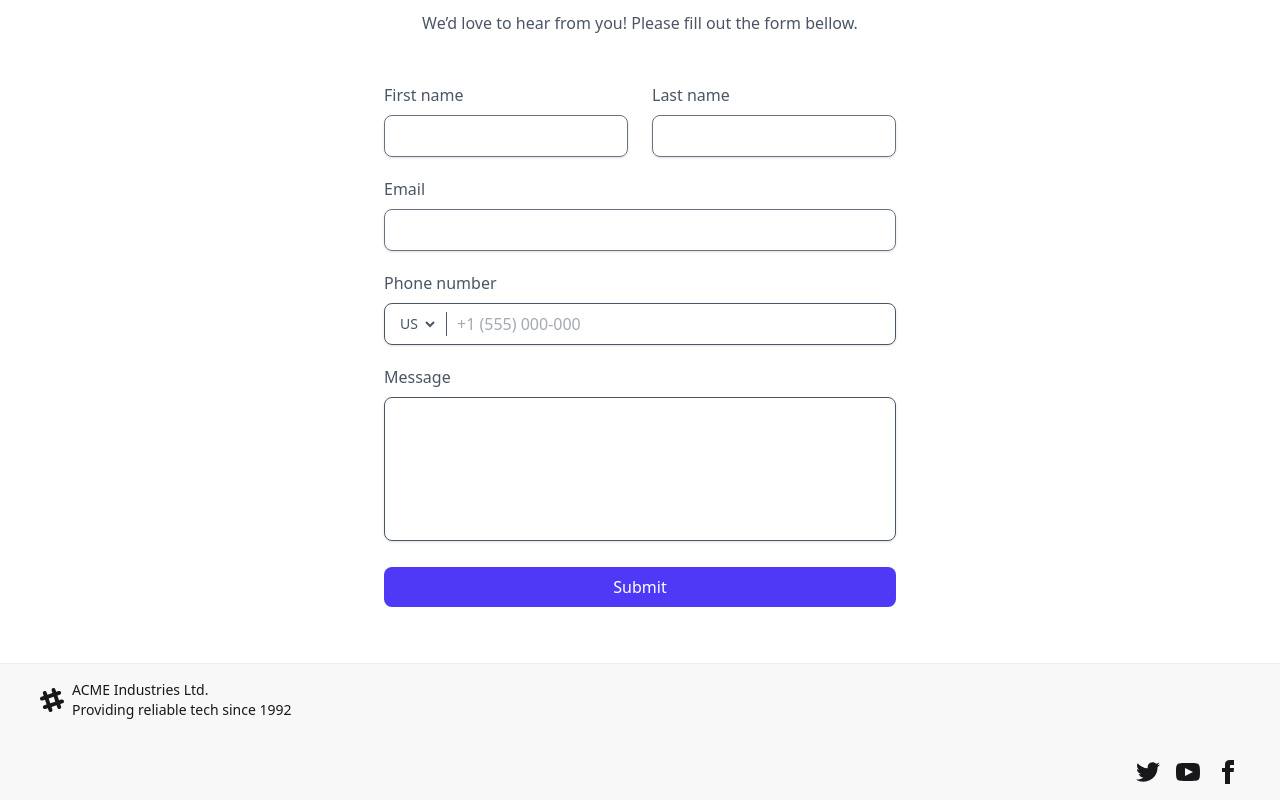
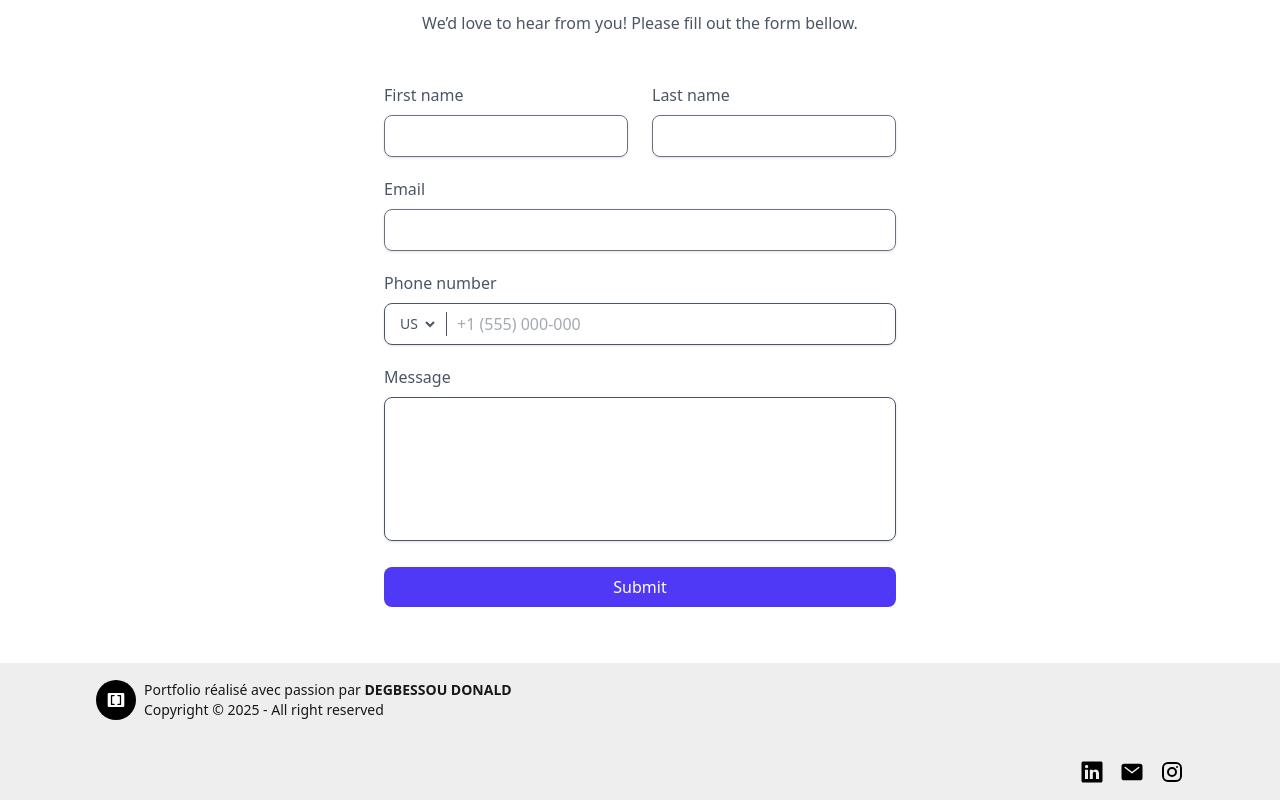
Before and after one commit to degbessou/Mon_Potfolio, a React (Vite) app in the folder Client/: page / in a window 1280 px wide. Shown: the part 3232-4032 px from the top of the page. Built offline with nearby package versions, Linux system fonts and the light colour scheme.

Commit message:
Finalisation du footer avec ajout des différents icons et liens

```diff
--- a/Client/package.json
+++ b/Client/package.json
@@ -14,6 +14,7 @@
     "daisyui": "^5.0.35",
     "react": "^19.1.0",
     "react-dom": "^19.1.0",
+    "react-icons": "^5.5.0",
     "tailwindcss": "^4.1.5"
   },
   "devDependencies": {
--- a/Client/src/components/Footer.jsx
+++ b/Client/src/components/Footer.jsx
@@ -3,59 +3,41 @@ import "../styles/font.css";
 
 const Footer = () => {
     return (
-        <footer className="footer bg-base-200 text-base-content border-base-300 border-t px-10 py-4">
+        <footer className="footer bg-base-300 text-base-content border-base-300 border-t px-24 py-4">
             <aside className="grid-flow-col items-center">
-                <svg
-                    width="24"
-                    height="24"
-                    viewBox="0 0 24 24"
-                    xmlns="http://www.w3.org/2000/svg"
-                    fillRule="evenodd"
-                    clipRule="evenodd"
-                    className="fill-current">
-                    <path
-                        d="M22.672 15.226l-2.432.811.841 2.515c.33 1.019-.209 2.127-1.23 2.456-1.15.325-2.148-.321-2.463-1.226l-.84-2.518-5.013 1.677.84 2.517c.391 1.203-.434 2.542-1.831 2.542-.88 0-1.601-.564-1.86-1.314l-.842-2.516-2.431.809c-1.135.328-2.145-.317-2.463-1.229-.329-1.018.211-2.127 1.231-2.456l2.432-.809-1.621-4.823-2.432.808c-1.355.384-2.558-.59-2.558-1.839 0-.817.509-1.582 1.327-1.846l2.433-.809-.842-2.515c-.33-1.02.211-2.129 1.232-2.458 1.02-.329 2.13.209 2.461 1.229l.842 2.515 5.011-1.677-.839-2.517c-.403-1.238.484-2.553 1.843-2.553.819 0 1.585.509 1.85 1.326l.841 2.517 2.431-.81c1.02-.33 2.131.211 2.461 1.229.332 1.018-.21 2.126-1.23 2.456l-2.433.809 1.622 4.823 2.433-.809c1.242-.401 2.557.484 2.557 1.838 0 .819-.51 1.583-1.328 1.847m-8.992-6.428l-5.01 1.675 1.619 4.828 5.011-1.674-1.62-4.829z"></path>
+                <svg xmlns="http://www.w3.org/2000/svg" width="40" height="40" viewBox="0 0 40 40">
+                    <defs>
+                        <clipPath id="squareClip">
+                            <rect x="0" y="0" width="40" height="40" rx="20" />
+                        </clipPath>
+                    </defs>
+                    <g clipPath="url(#squareClip)">
+                        <rect x="0" y="0" width="72" height="72" fill="#000000" />
+                        <g transform="translate(20 20)">
+                            <g transform="scale(0.08)">
+                                <g transform="translate(-128 -128)">
+                                    <path d="M216,40H40A16,16,0,0,0,24,56V200a16,16,0,0,0,16,16H216a16,16,0,0,0,16-16V56A16,16,0,0,0,216,40ZM104,176a8,8,0,0,1,0,16H72a8,8,0,0,1-8-8V72a8,8,0,0,1,8-8h32a8,8,0,0,1,0,16H80v96Zm88,8a8,8,0,0,1-8,8H152a8,8,0,0,1,0-16h24V80H152a8,8,0,0,1,0-16h32a8,8,0,0,1,8,8Z" fill="#FFFFFF"></path>
+                                </g>
+                            </g>
+                        </g>
+                    </g>
                 </svg>
                 <p>
-                    ACME Industries Ltd.
+                    Portfolio réalisé avec passion par <strong>DEGBESSOU DONALD</strong>
                     <br />
-                    Providing reliable tech since 1992
+                    <p>Copyright © {new Date().getFullYear()} - All right reserved</p>
                 </p>
             </aside>
             <nav className="md:place-self-center md:justify-self-end">
                 <div className="grid grid-flow-col gap-4">
-                    <a>
-                        <svg
-                            xmlns="http://www.w3.org/2000/svg"
-                            width="24"
-                            height="24"
-                            viewBox="0 0 24 24"
-                            className="fill-current">
-                            <path
-                                d="M24 4.557c-.883.392-1.832.656-2.828.775 1.017-.609 1.798-1.574 2.165-2.724-.951.564-2.005.974-3.127 1.195-.897-.957-2.178-1.555-3.594-1.555-3.179 0-5.515 2.966-4.797 6.045-4.091-.205-7.719-2.165-10.148-5.144-1.29 2.213-.669 5.108 1.523 6.574-.806-.026-1.566-.247-2.229-.616-.054 2.281 1.581 4.415 3.949 4.89-.693.188-1.452.232-2.224.084.626 1.956 2.444 3.379 4.6 3.419-2.07 1.623-4.678 2.348-7.29 2.04 2.179 1.397 4.768 2.212 7.548 2.212 9.142 0 14.307-7.721 13.995-14.646.962-.695 1.797-1.562 2.457-2.549z"></path>
-                        </svg>
+                    <a href="https://www.linkedin.com/in/donald-kenneth-degbessou-684b74149/">
+                        <svg xmlns="http://www.w3.org/2000/svg" viewBox="0 0 48 48" xmlns:xlink="http://www.w3.org/1999/xlink" xml:space="preserve" width="24" height="24"><path xmlns="http://www.w3.org/2000/svg" d="M41.64 3H6.59C4.673 3 3 4.378 3 6.27V41.4C3 43.305 4.673 45 6.589 45H41.63c1.926 0 3.37-1.707 3.37-3.6V6.27C45.011 4.379 43.556 3 41.64 3M16.02 38.01h-6.018V19.3h6.017zm-2.801-21.553h-.043c-1.926 0-3.173-1.434-3.173-3.228 0-1.827 1.28-3.227 3.249-3.227s3.173 1.39 3.216 3.227c0 1.794-1.248 3.228-3.25 3.228M38.01 38.009h-6.017V27.78c0-2.45-.875-4.125-3.052-4.125-1.663 0-2.648 1.125-3.086 2.22-.164.395-.208.93-.208 1.478V38.01H19.63V19.301h6.017v2.604c.876-1.247 2.244-3.042 5.426-3.042 3.95 0 6.938 2.604 6.938 8.217z"></path></svg>
                     </a>
-                    <a>
-                        <svg
-                            xmlns="http://www.w3.org/2000/svg"
-                            width="24"
-                            height="24"
-                            viewBox="0 0 24 24"
-                            className="fill-current">
-                            <path
-                                d="M19.615 3.184c-3.604-.246-11.631-.245-15.23 0-3.897.266-4.356 2.62-4.385 8.816.029 6.185.484 8.549 4.385 8.816 3.6.245 11.626.246 15.23 0 3.897-.266 4.356-2.62 4.385-8.816-.029-6.185-.484-8.549-4.385-8.816zm-10.615 12.816v-8l8 3.993-8 4.007z"></path>
-                        </svg>
+                    <a href="mailto:degbessou.ca@gmail.com?subject=Proposition%20d%27offre%20d%27emploi&body=Bonjour...%0D%0A%0D%0A">
+                        <svg xmlns="http://www.w3.org/2000/svg" viewBox="0 0 48 48" xmlns:xlink="http://www.w3.org/1999/xlink" xml:space="preserve" width="24" height="24"><path xmlns="http://www.w3.org/2000/svg" d="M39.75 7.5H8.25A5.256 5.256 0 0 0 3 12.75v22.5a5.256 5.256 0 0 0 5.25 5.25h31.5A5.256 5.256 0 0 0 45 35.25v-22.5a5.256 5.256 0 0 0-5.25-5.25m-1.33 8.684-13.5 10.5a1.5 1.5 0 0 1-1.84 0l-13.5-10.5a1.5 1.5 0 1 1 1.84-2.368L24 23.6l12.58-9.784a1.5 1.5 0 0 1 1.84 2.368"></path></svg>
                     </a>
-                    <a>
-                        <svg
-                            xmlns="http://www.w3.org/2000/svg"
-                            width="24"
-                            height="24"
-                            viewBox="0 0 24 24"
-                            className="fill-current">
-                            <path
-                                d="M9 8h-3v4h3v12h5v-12h3.642l.358-4h-4v-1.667c0-.955.192-1.333 1.115-1.333h2.885v-5h-3.808c-3.596 0-5.192 1.583-5.192 4.615v3.385z"></path>
-                        </svg>
+                    <a href="https://www.instagram.com/deg.bessou/">
+                        <svg xmlns="http://www.w3.org/2000/svg" viewBox="0 0 48 48" xmlns:xlink="http://www.w3.org/1999/xlink" xml:space="preserve" width="24" height="24"><path xmlns="http://www.w3.org/2000/svg" fill-rule="evenodd" d="M16 4h16a12 12 0 0 1 12 12v16a12 12 0 0 1-12 12H16A12 12 0 0 1 4 32V16A12 12 0 0 1 16 4m0 4a8 8 0 0 0-8 8v16a8 8 0 0 0 8 8h16a8 8 0 0 0 8-8V16a8 8 0 0 0-8-8zm8 26a10 10 0 1 1 0-20 10 10 0 0 1 0 20m0-4a6 6 0 1 0 0-12 6 6 0 0 0 0 12m10-14a2 2 0 1 1 0-4 2 2 0 0 1 0 4"></path></svg>
                     </a>
                 </div>
             </nav>
```
Also changed, not shown: 1 other file (tests, documents, lock files or other folders).
